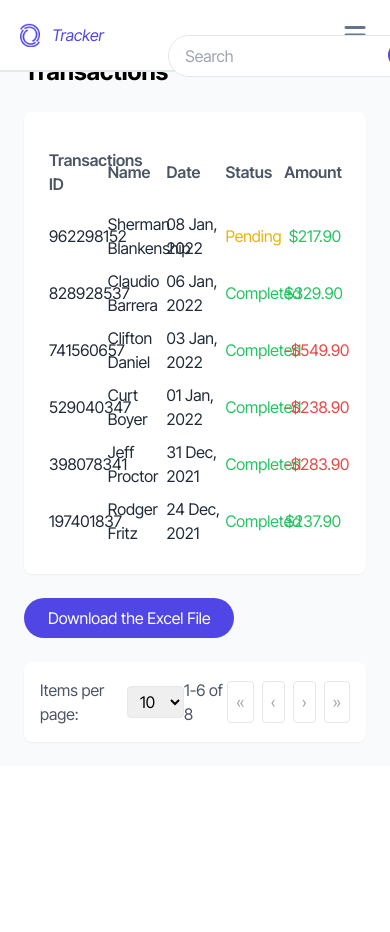
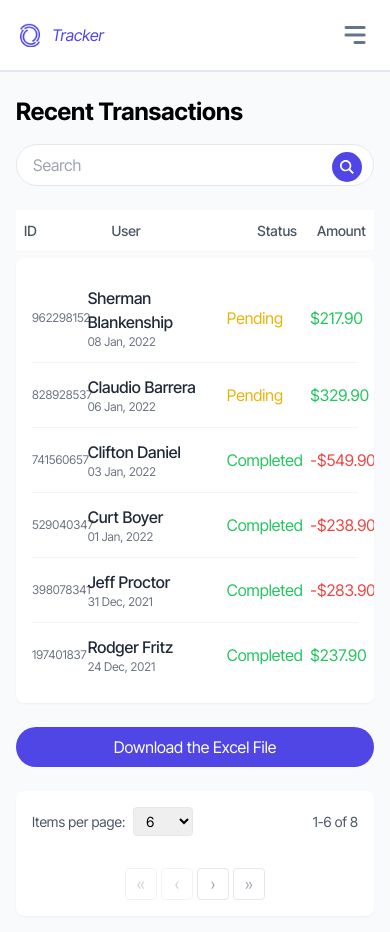
Before and after one commit to mariabh7/tracker-app, a Next.js app: page /transactions in a window 390 px wide. Before the commit the page ends 844 px from the top, so only its background shows below. Built offline with nearby package versions, Linux system fonts and the light colour scheme.

Commit message:
add responsive part

```diff
--- a/src/app/(components)/transactions/page.jsx
+++ b/src/app/(components)/transactions/page.jsx
@@ -4,7 +4,7 @@ import { useState } from "react";
 export default function Transactions() {
   const transactions = [
     { id: "962298152", name: "Sherman Blankenship", date: "08 Jan, 2022", status: "Pending", amount: 217.9 },
-    { id: "828928537", name: "Claudio Barrera", date: "06 Jan, 2022", status: "Completed", amount: 329.9 },
+    { id: "828928537", name: "Claudio Barrera", date: "06 Jan, 2022", status: "Pending", amount: 329.9 },
     { id: "741560657", name: "Clifton Daniel", date: "03 Jan, 2022", status: "Completed", amount: -549.9 },
     { id: "529040347", name: "Curt Boyer", date: "01 Jan, 2022", status: "Completed", amount: -238.9 },
     { id: "398078341", name: "Jeff Proctor", date: "31 Dec, 2021", status: "Completed", amount: -283.9 },
@@ -12,36 +12,81 @@ export default function Transactions() {
     { id: "625478392", name: "John Doe", date: "23 Dec, 2021", status: "Pending", amount: 129.9 },
     { id: "925837459", name: "Jane Smith", date: "20 Dec, 2021", status: "Completed", amount: 478.5 },
   ];
-
+  const [searchTerm, setSearchTerm] = useState("");
   const [currentPage, setCurrentPage] = useState(1);
   const [itemsPerPage, setItemsPerPage] = useState(6);
 
-  const totalPages = Math.ceil(transactions.length / itemsPerPage);
-  const currentItems = transactions.slice((currentPage - 1) * itemsPerPage, currentPage * itemsPerPage);
+  // Filtrage des transactions selon le terme de recherche
+  const filteredTransactions = transactions.filter((tx) =>
+    tx.name.toLowerCase().includes(searchTerm.toLowerCase()) ||
+    tx.id.includes(searchTerm)
+  );
+
+  const totalPages = Math.ceil(filteredTransactions.length / itemsPerPage);
+  const currentItems = filteredTransactions.slice((currentPage - 1) * itemsPerPage, currentPage * itemsPerPage);
 
   return (
-    <div className="flex w-[100%] md:h-lvh overflow-y-auto">
-      <div className="flex-1 p-6 bg-gray-50 w-full">
-        <div className="flex justify-between items-center mb-6">
-          <h1 className="text-2xl font-bold">Recent Transactions</h1>
-          <div className="relative">
+    <div className="flex w-full h-full">
+      <div className="flex-1 p-4 md:p-6 bg-gray-50 w-full">
+        {/* Header with Logo and Menu (mobile) */}
+        <div className="flex justify-between items-center mb-12 md:hidden">
+          <div className="flex items-center">
+            <div className="w-8 h-8 rounded-full bg-indigo-100 flex items-center justify-center mr-2">
+              <svg className="w-5 h-5 text-indigo-600" fill="currentColor" viewBox="0 0 20 20">
+                <path d="M10 2a8 8 0 100 16 8 8 0 000-16zm0 14a6 6 0 110-12 6 6 0 010 12z"/>
+              </svg>
+            </div>
+            <span className="text-indigo-600 font-medium">Tracker</span>
+          </div>
+          <button className="text-gray-600">
+            <svg className="w-6 h-6" fill="none" stroke="currentColor" viewBox="0 0 24 24" xmlns="http://www.w3.org/2000/svg">
+              <path strokeLinecap="round" strokeLinejoin="round" strokeWidth="2" d="M4 6h16M4 12h16m-7 6h7"></path>
+            </svg>
+          </button>
+        </div>
+
+        {/* Header section */}
+        <div className="flex flex-col md:flex-row md:justify-between md:items-center mb-6">
+          <h1 className="text-2xl font-bold mb-4 md:mb-0">Recent Transactions</h1>
+
+          <div className="relative w-full md:w-64">
             <input
               type="text"
               placeholder="Search"
-              className="px-4 py-2 border rounded-full w-64"
-            />
-            <button className="absolute right-3 top-2 text-white bg-indigo-600 p-1 rounded-full">
-              <svg width="16" height="16" fill="currentColor" xmlns="http://www.w3.org/2000/svg" viewBox="0 0 24 24">
+              value={searchTerm}
+              onChange={(e) => setSearchTerm(e.target.value)}
+              className="px-4 py-2 border rounded-full w-full"/>
+            <button className="absolute right-3 top-2 text-white bg-indigo-600 p-2 rounded-full">
+              <svg width="14" height="14" fill="currentColor" xmlns="http://www.w3.org/2000/svg" viewBox="0 0 24 24">
                 <path d="M23.809 21.646l-6.205-6.205c1.167-1.605 1.857-3.579 1.857-5.711 0-5.365-4.365-9.73-9.731-9.73-5.365 0-9.73 4.365-9.73 9.73 0 5.366 4.365 9.73 9.73 9.73 2.034 0 3.923-.627 5.487-1.698l6.238 6.238 2.354-2.354zm-20.955-11.916c0-3.792 3.085-6.877 6.877-6.877s6.877 3.085 6.877 6.877-3.085 6.877-6.877 6.877c-3.793 0-6.877-3.085-6.877-6.877z"/>
               </svg>
             </button>
           </div>
         </div>
 
+        {/* Mobile Column Headers  */}
+        {/* Mobile Column Headers */}
+<div className="grid grid-cols-12 gap-2 mb-2 md:hidden bg-white p-2">
+  <div className="col-span-3 text-left">
+    <span className="font-medium text-gray-600 text-sm">ID</span>
+  </div>
+  <div className="col-span-5 text-left">
+    <span className="font-medium text-gray-600 text-sm">User</span>
+  </div>
+  <div className="col-span-2 text-left">
+    <span className="font-medium text-gray-600 text-sm">Status</span>
+  </div>
+  <div className="col-span-2 text-right">
+    <span className="font-medium text-gray-600 text-sm">Amount</span>
+  </div>
+</div>
+
         {/* Table Container */}
-        <div className="bg-white p-6 rounded-lg shadow-sm mb-6 w-full overflow-x-auto">
+        <div className="bg-white p-4 md:p-6 rounded-lg shadow-sm mb-6 w-full overflow-x-auto">
+          {filteredTransactions.length > 0 ? (
             <div className="min-w-full">
-            <table className="w-full table-fixed border-collapse">
+              {/* Desktop Table - Unchanged */}
+              <table className="w-full table-fixed border-collapse hidden md:table">
                 <thead>
                   <tr className="text-left">
                     <th className="py-3 font-semibold text-gray-600 w-1/5">Transactions ID</th>
@@ -67,56 +112,106 @@ export default function Transactions() {
                   ))}
                 </tbody>
               </table>
+
+
+{/* Mobile List View - Réorganisation des colonnes */}
+<div className="md:hidden">
+  {currentItems.map((tx, index) => (
+    <div key={tx.id} className={`py-3 ${index !== currentItems.length - 1 ? 'border-b border-gray-100' : ''}`}>
+      <div className="grid grid-cols-12 gap-2">
+        {/* Première colonne avec uniquement l'ID */}
+        <div className="col-span-2 flex flex-col justify-center">
+          <div className="text-xs text-gray-500">{tx.id}</div>
+        </div>
+
+        {/* Deuxième colonne avec le nom et la date */}
+        <div className="col-span-5 flex flex-col">
+          <div className="font-medium text-gray-800">{tx.name}</div>
+          <div className="text-xs text-gray-500">{tx.date}</div>
+        </div>
+
+        {/* Statut */}
+        <div className="col-span-3 self-center">
+          <div className={tx.status === "Pending" ? "text-yellow-500" : "text-green-500"}>
+            {tx.status}
           </div>
         </div>
 
-        {/* Download Button */}
+        {/* Montant aligné à droite */}
+        <div className={`col-span-2 text-right self-center ${tx.amount < 0 ? "text-red-500" : "text-green-500"}`}>
+          {tx.amount < 0 ? "-" : ""}${Math.abs(tx.amount).toFixed(2)}
+        </div>
+      </div>
+    </div>
+  ))}
+</div>
+            </div>
+          ) : (
+            <div className="py-8 text-center">
+              <p className="text-gray-600 text-lg">No transactions found for "{searchTerm}"</p>
+              <p className="text-gray-500 mt-2">Try with a different search term</p>
+            </div>
+          )}
+        </div>
+
+        {/* Download Button - Unchanged */}
         <div className="mb-6">
-          <button className="bg-indigo-600 text-white px-6 py-2 rounded-full">
+          <button className="bg-indigo-600 text-white px-6 py-2 rounded-full w-full md:w-auto">
             Download the Excel File
           </button>
         </div>
 
-        {/* Pagination */}
-        <div className="flex justify-between items-center p-4 bg-white shadow-sm rounded-lg">
+        {/* Pagination - Modified with items per page and count on same line, and centered buttons */}
+        {filteredTransactions.length > 0 && (
+          <div className="flex flex-col md:flex-row justify-between items-center p-4 bg-white shadow-sm rounded-lg gap-4">
+            <div className="flex items-center justify-between w-full md:w-auto">
               <div className="flex items-center space-x-2">
-            <span className="text-gray-600">Items per page:</span>
+                <span className="text-gray-600 text-sm md:text-base">Items per page:</span>
                 <select
-              className="border px-2 py-1 rounded"
+                  className="border px-2 py-1 rounded text-sm md:text-base"
                   value={itemsPerPage}
-              onChange={(e) => setItemsPerPage(Number(e.target.value))}
+                  onChange={(e) => {
+                    setItemsPerPage(Number(e.target.value));
+                    setCurrentPage(1); // Reset to first page when changing items per page
+                  }}
                 >
+                  <option value={6}>6</option>
                   <option value={10}>10</option>
                   <option value={20}>20</option>
+                  <option value={100}>100</option>
                 </select>
               </div>
-          <div className="text-gray-600">
-            {`${(currentPage - 1) * itemsPerPage + 1}-${Math.min(currentPage * itemsPerPage, transactions.length)} of ${transactions.length}`}
+              <div className="text-gray-600 text-sm md:text-base ml-4">
+                {`${Math.min((currentPage - 1) * itemsPerPage + 1, filteredTransactions.length)}-${Math.min(currentPage * itemsPerPage, filteredTransactions.length)} of ${filteredTransactions.length}`}
               </div>
-          <div className="flex space-x-2">
+            </div>
+
+            {/* Centered pagination buttons */}
+            <div className="flex justify-center w-full md:w-auto space-x-2 mt-4 md:mt-0">
+              <div className="flex space-x-1">
                 <button
-              className="p-2 border rounded text-gray-400"
+                  className="p-2 border rounded text-gray-400 disabled:opacity-50 flex items-center justify-center w-8 h-8"
                   disabled={currentPage === 1}
                   onClick={() => setCurrentPage(1)}
                 >
                   «
                 </button>
                 <button
-              className="p-2 border rounded text-gray-400"
+                  className="p-2 border rounded text-gray-400 disabled:opacity-50 flex items-center justify-center w-8 h-8"
                   disabled={currentPage === 1}
                   onClick={() => setCurrentPage((prev) => Math.max(prev - 1, 1))}
                 >
                   ‹
                 </button>
                 <button
-              className="p-2 border rounded text-gray-400"
+                  className="p-2 border rounded text-gray-400 disabled:opacity-50 flex items-center justify-center w-8 h-8"
                   disabled={currentPage === totalPages}
                   onClick={() => setCurrentPage((prev) => Math.min(prev + 1, totalPages))}
                 >
                   ›
                 </button>
                 <button
-              className="p-2 border rounded text-gray-400"
+                  className="p-2 border rounded text-gray-400 disabled:opacity-50 flex items-center justify-center w-8 h-8"
                   disabled={currentPage === totalPages}
                   onClick={() => setCurrentPage(totalPages)}
                 >
@@ -125,6 +220,8 @@ export default function Transactions() {
               </div>
             </div>
           </div>
+        )}
+      </div>
     </div>
   );
 }
```
Lines whose indentation alone changed are shown as unchanged.
